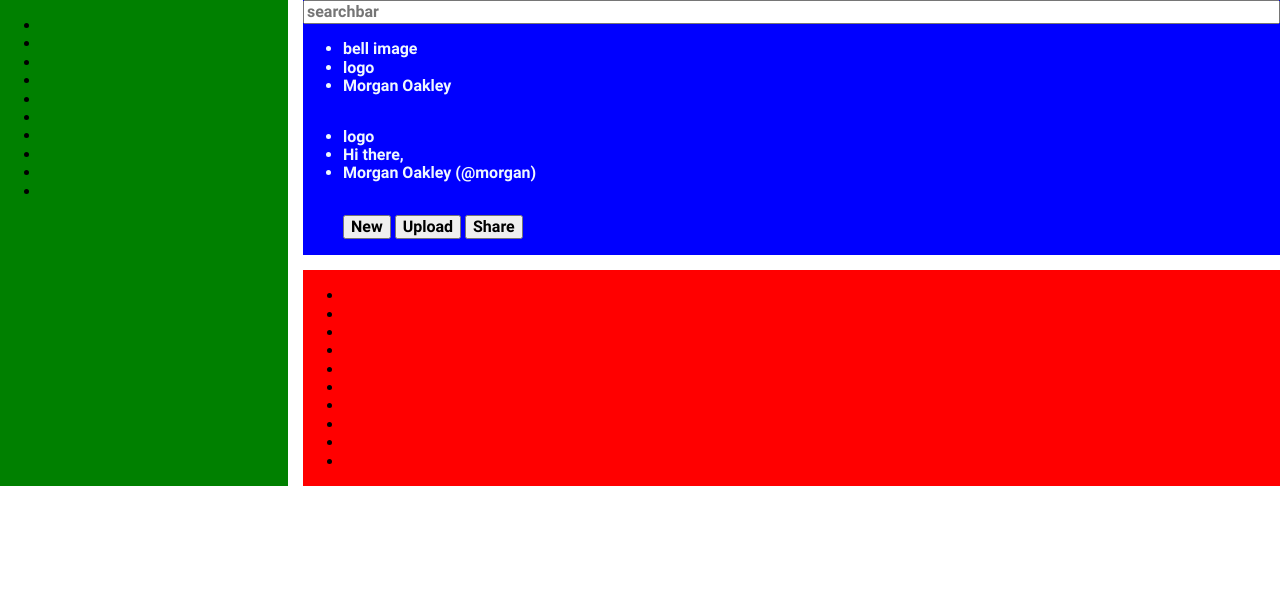
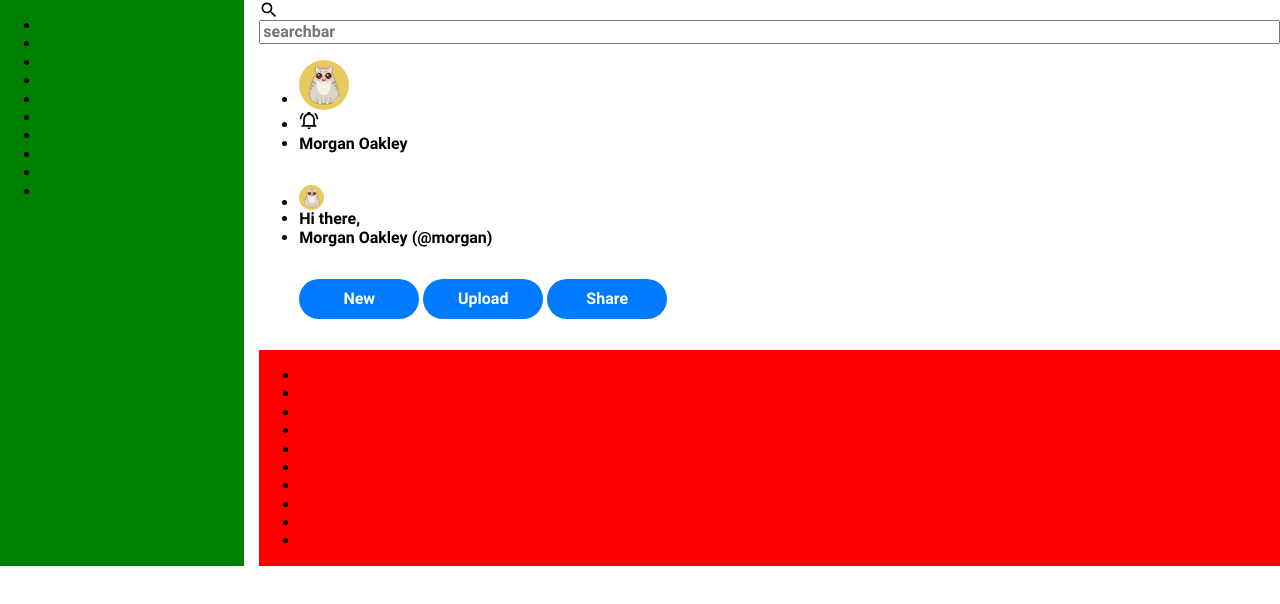
Before and after one commit to Steveaub/Project-Admin-Dashboard, a plain HTML site: page index.html in a window 1280 px wide. Drawn offline with Linux system fonts and the light colour scheme.

Commit message:
Enhanced Button Styling
- Made other minor visual tweaks for improved UI aesthetics.

```diff
--- a/index.html
+++ b/index.html
@@ -10,19 +10,20 @@
 <body>
     <div class="grid-wrapper">
     <header>
+        <img src="magnify.svg" alt="magnifying glass">
         <label for="search"></label>
         <input type="search" name="search" id="search" placeholder="searchbar">
-        <ul class="near-search">
-            <li>bell image</li>
-            <li> logo</li>
+        <ul class="right-header">
+            <li><div class="caticon-background"><img src="catincon.png" alt="cute cat" class="caticon"></div></li>
+            <li> <img src="bell-ring-outline.svg" alt="" class="bell"></li>
             <li>Morgan Oakley</li>
         </ul>
-<ul class="greeting">
-    <li>logo</li>
+<ul class="left-header">
+    <li><div class="right-caticon-background"><img src="catincon.png" alt="cute cat" class="right-caticon"></div></li>
     <li>Hi there,</li>
     <li> Morgan Oakley (@morgan)</li>
 </ul>
-<ul>
+<ul class="header-buttons">
 <button>New</button>
 <button>Upload</button>
 <button>Share</button>
--- a/style.css
+++ b/style.css
@@ -18,11 +18,11 @@ gap:15px;
 
 header {
     display: grid;
-    background-color: blue;
+
     font-family: 'Roboto', sans-serif;
     grid-column: 2/5;
-  color: aliceblue;
-  display: grid;
+  color: black;
+
 
 }
 
@@ -40,3 +40,55 @@ main {
     grid-row: 2/5;
 
 }
+
+header >img {
+    width: 20px;
+}
+
+.caticon-background {
+    background-color: rgba(231, 199, 86, 0.951);
+    width: 50px;
+    height: 50px;
+    display: flex;
+    justify-content: center;
+    align-items: center;
+    border-radius: 50%;
+}
+
+.caticon {
+    width: 40px;
+    border-radius: 50%;
+}
+
+
+.bell {
+    width: 20px;
+}
+
+
+.right-caticon-background {
+    background-color: rgba(231, 199, 86, 0.951);
+    width: 25px;
+    height: 25px;
+    display: flex;
+    justify-content: center;
+    align-items: center;
+    border-radius: 50%;
+
+}
+.right-caticon {
+    width: 20px;
+    border-radius: 50%;
+}
+
+.header-buttons > button {
+    background-color: #007BFF; /* Traditional blue color */
+    color: rgb(255, 255, 255);
+    border-radius: 20px;
+    padding: 10px 15px;
+    width: 120px;
+    height: 40px;
+    border: none;
+
+
+}
```
Also changed, not shown: catincon.png (added).
